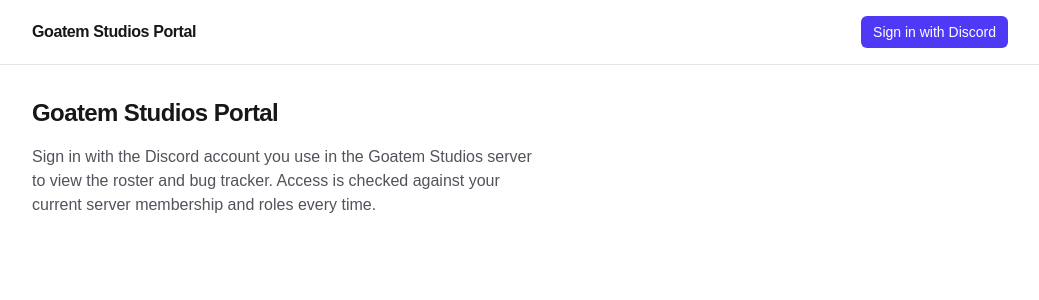
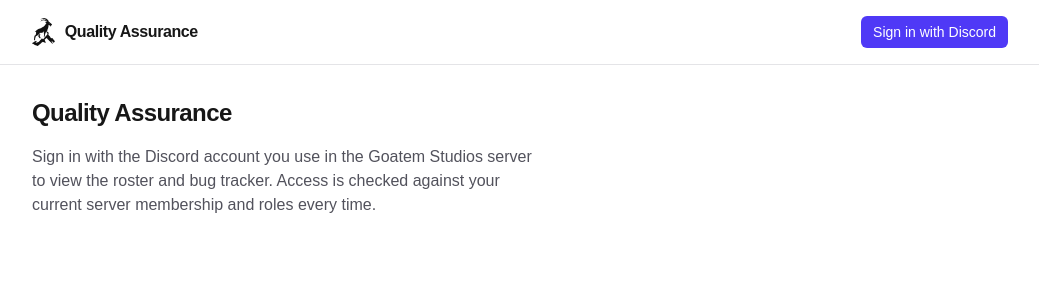
Before and after one commit to aezymn/goatem-portal, a Next.js app: page / in a window 1280 px wide. Shown: the top 300 px of the page, without its empty margins (120-1159 px from the left). Built offline with nearby package versions, Linux system fonts and the light colour scheme; no server answers.

Commit message:
Add the Goatem logo to the navbar, rename portal to Quality Assurance
Logo trimmed and resized to 96px (7.6KB). The artwork is white, so
`invert dark:invert-0` renders it black on light backgrounds — one
file covers both themes. Renamed in the navbar, landing page, and
browser tab.

```diff
--- a/src/app/layout.tsx
+++ b/src/app/layout.tsx
@@ -9,7 +9,7 @@ import { Navbar } from "@/components/Navbar";
 // does.
 
 export const metadata: Metadata = {
-  title: "Goatem Studios Portal",
+  title: "Quality Assurance — Goatem Studios",
   description: "Staff roster and bug tracking for Goatem Studios",
 };
 
--- a/src/app/page.tsx
+++ b/src/app/page.tsx
@@ -14,7 +14,7 @@ export default async function Home() {
     return (
       <div className="flex flex-col items-start gap-4">
         <h1 className="text-2xl font-semibold tracking-tight">
-          Goatem Studios Portal
+          Quality Assurance
         </h1>
         <p className="max-w-lg text-zinc-600 dark:text-zinc-400">
           Sign in with the Discord account you use in the Goatem Studios
--- a/src/components/Navbar.tsx
+++ b/src/components/Navbar.tsx
@@ -31,8 +31,18 @@ export function Navbar() {
   return (
     <header className="border-b border-zinc-200 dark:border-zinc-800">
       <nav className="mx-auto flex max-w-5xl items-center justify-between px-6 py-4">
-        <Link href="/" className="font-semibold tracking-tight">
-          Goatem Studios Portal
+        <Link href="/" className="flex items-center gap-2.5 font-semibold tracking-tight">
+          {/* The artwork is white, which is right on the dark navbar but
+              would vanish against the light one. Inverting a white
+              transparent PNG yields black and preserves transparency, so
+              one file covers both themes. */}
+          {/* eslint-disable-next-line @next/next/no-img-element -- static local asset, no optimisation needed at 28px */}
+          <img
+            src="/goatem-logo.png"
+            alt=""
+            className="h-7 w-auto invert dark:invert-0"
+          />
+          Quality Assurance
         </Link>
 
         <div className="flex items-center gap-6 text-sm">
```
Also changed, not shown: public/goatem-logo.png (added).
